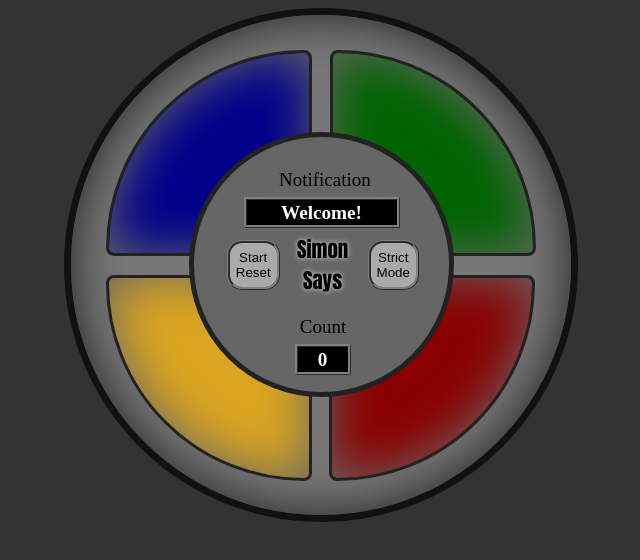
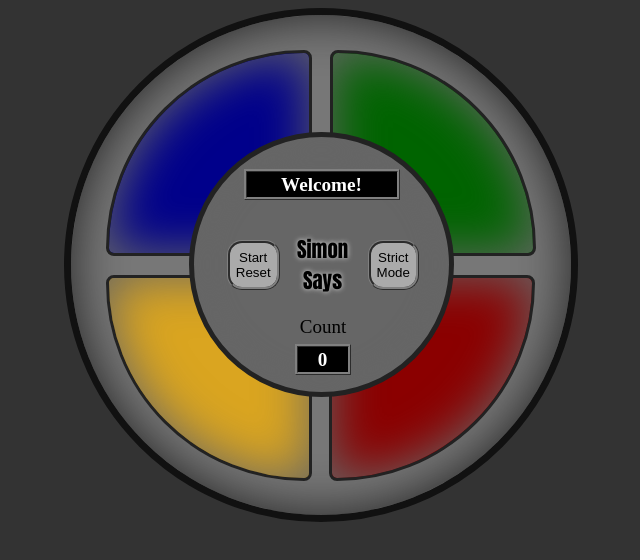
Before and after one commit to jojacino/Simon_Says, a plain HTML site: page index.html in a window 1280 px wide. Shown: the whole page, without its empty margins (319-959 px from the left). Drawn offline with Linux system fonts and the light colour scheme.

Commit message:
Update style.css

```diff
--- a/style.css
+++ b/style.css
@@ -193,7 +193,7 @@ body {
 }
 
 .notification {
-    top: 28px;
+    top: 0px;
     left: 50px;
 }
 
```
